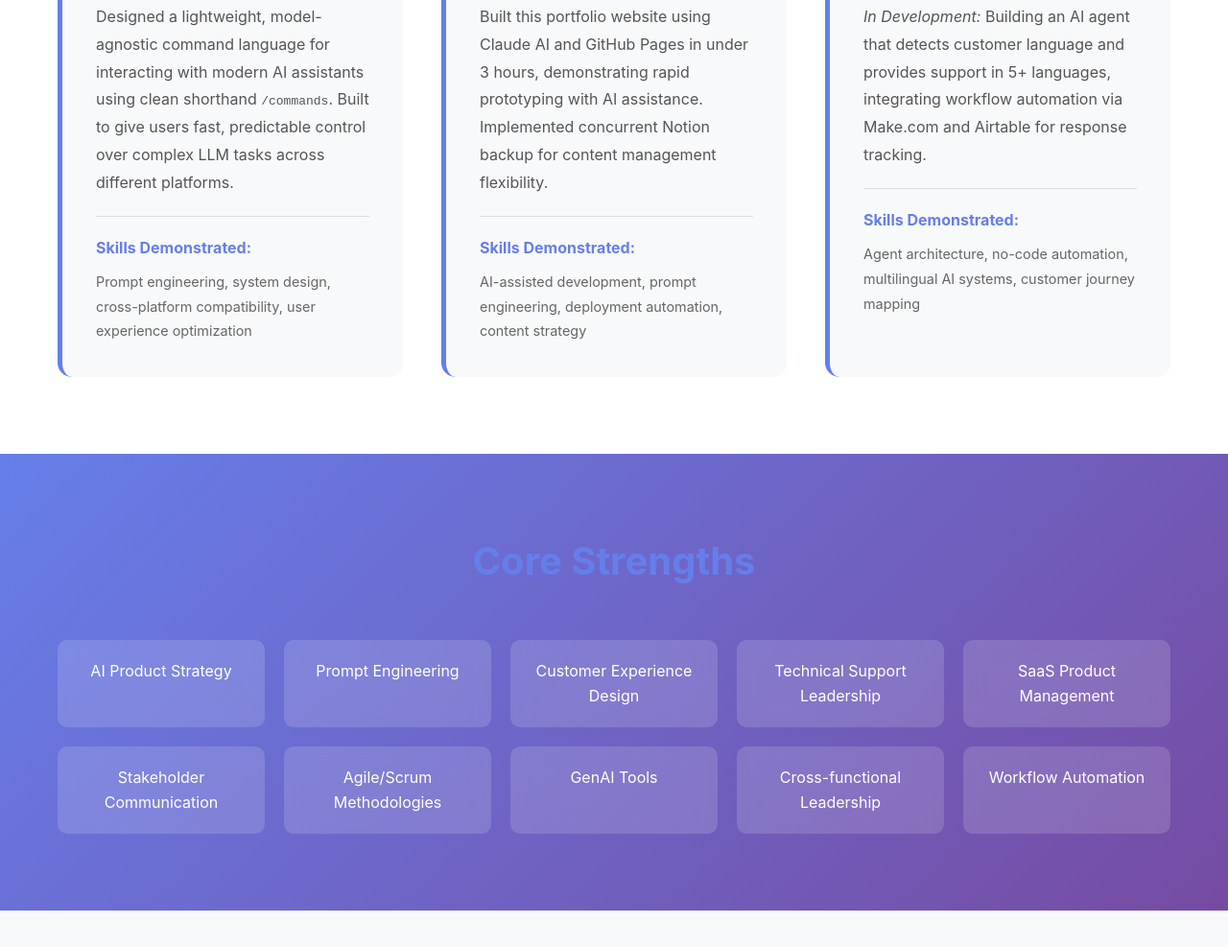
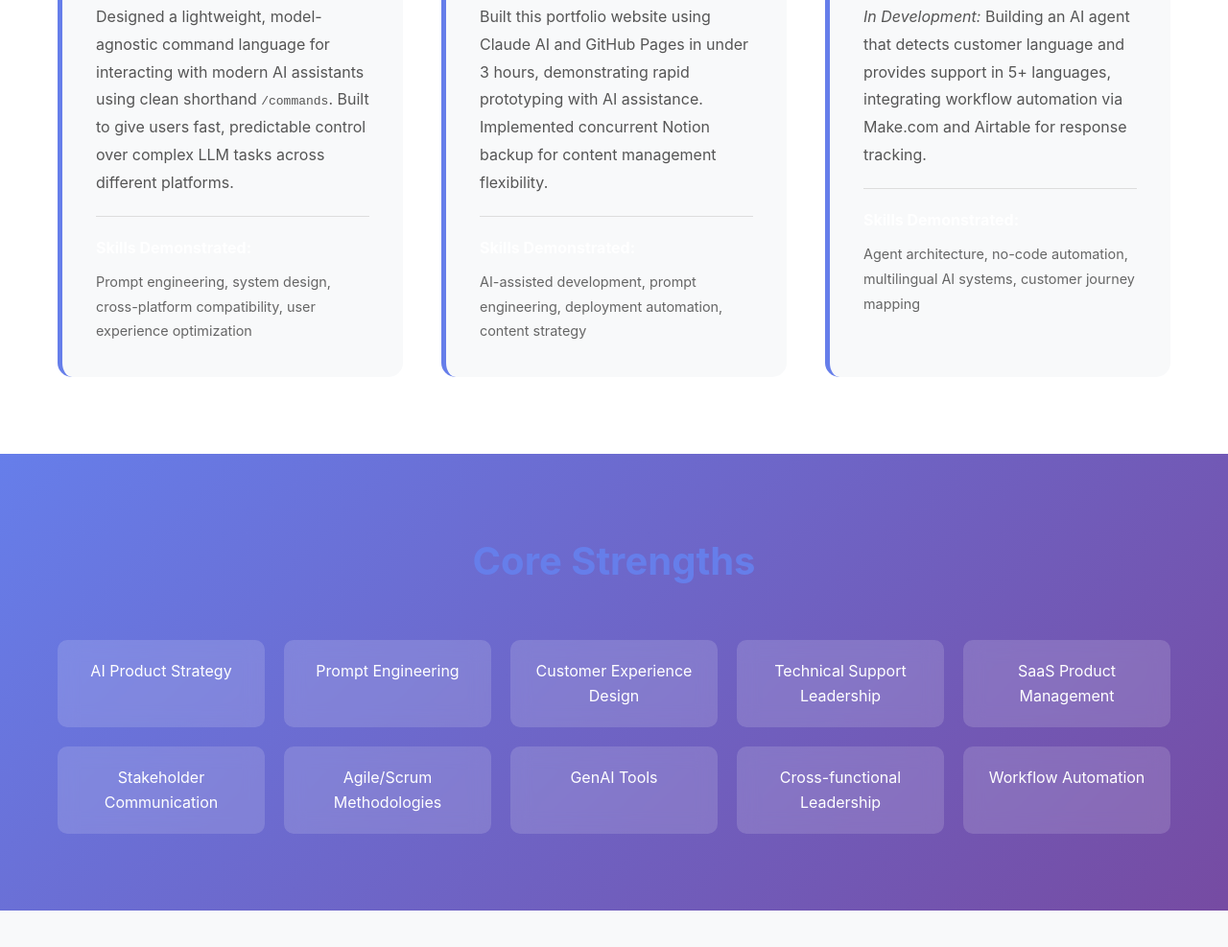
Before and after one commit to denisedelisser1/denisedelisser.github.io, a plain HTML site: page index.html in a window 1280 px wide. Shown: the part 2255-3242 px from the top of the page at 96% size. Drawn offline with Linux system fonts and the light colour scheme.

Commit message:
Change project skills color to white

```diff
--- a/index.html
+++ b/index.html
@@ -187,7 +187,7 @@
         }
 
         .project-skills strong {
-            color: #667eea;
+            color: #ffffff;
             display: block;
             margin-bottom: 10px;
         }
```
